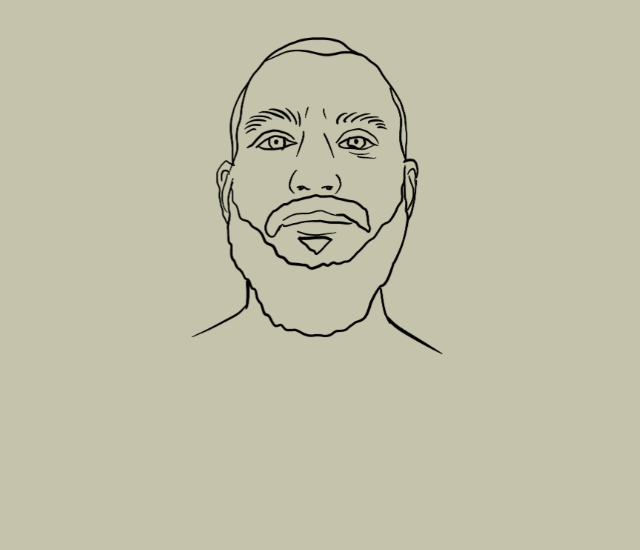
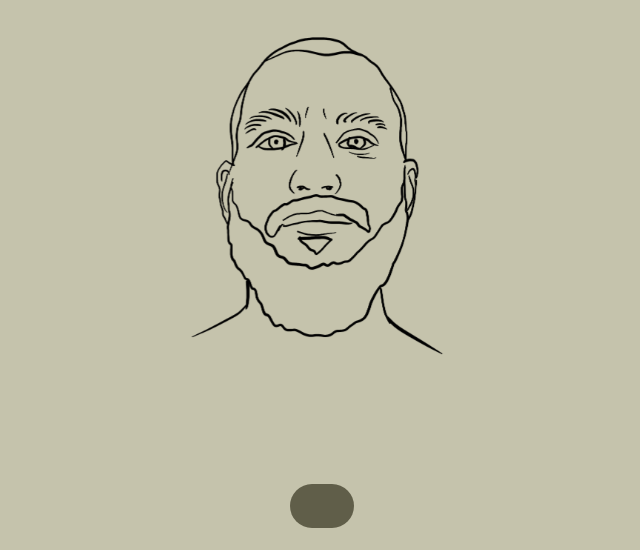
Before and after one commit to daoistcoder/simple-portfolio, a plain HTML site: page index.html in a window 1280 px wide. Shown: the part 250-800 px from the top of the page, without its empty margins (318-958 px from the left). Drawn offline with Linux system fonts and the light colour scheme.

Commit message:
UPDATE: css add toggle button styling

```diff
--- a/css/color-mode.css
+++ b/css/color-mode.css
@@ -3,8 +3,33 @@
 :root {
   /* colors */
   --bg: rgb(197, 195, 172);
+  --bg-alt-2: rgb(96, 94, 73);
   --text: black;
 
   /* face animations */
   --tl-1: url(../assets/face-animation-light/tl-1.png);
 }
+
+/* COLOR MODE TOGGLE BUTTON */
+
+#color-mode {
+  background: var(--bg-alt-2);
+  height: 2.75rem;
+  width: 4rem;
+  border-radius: 3rem;
+
+  /* positioning */
+  display: flex;
+  align-items: center;
+  justify-content: flex-start;
+  position: absolute;
+  bottom: 0;
+  left: 50%;
+  transform: translate(-50%, -50%);
+}
+
+#toggle-button {
+  background-image: var(--sun);
+  background-size: cover;
+  cursor: pointer;
+}
```
